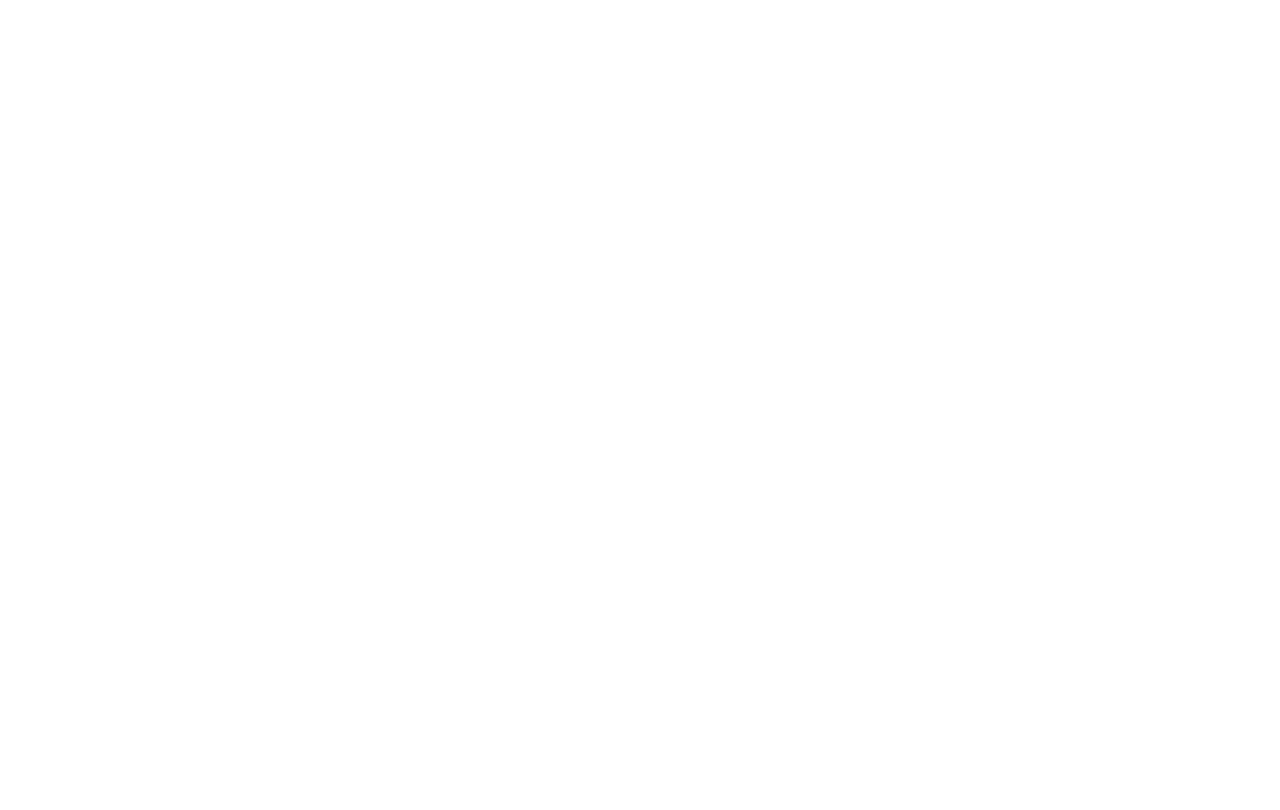
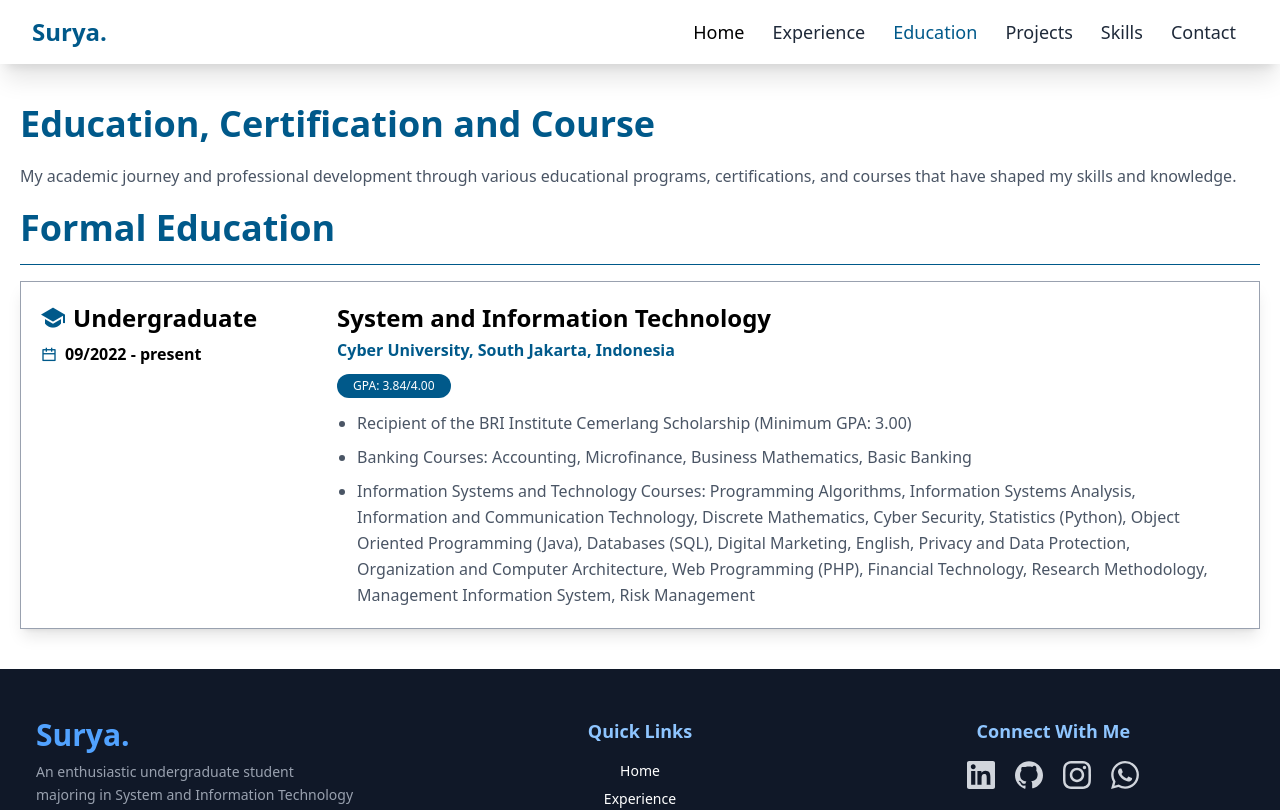
Before and after one commit to sryaerlmba/new-portfolio, a Vue app: page /education in a window 1280 px wide. Before the commit this address had no page. Shown: the top 810 px of the page. Built offline with nearby package versions, Linux system fonts and the light colour scheme.

Commit message:
experince and education page

```diff
--- a/public/data/experience.json
+++ b/public/data/experience.json
@@ -9,6 +9,15 @@
         "Currently building a CMS using Laravel 12 and Inertia.js with Vue.js",
         "Currently Revamped the bririns website UI using Codeigniter 4",
         "Built a big data dashboard for PT BRI Life clients using Chart.js"
+      ],
+      "techStack": [
+        "Laravel",
+        "Vue.js",
+        "Inertia.js",
+        "Codeigniter",
+        "Chart.js",
+        "PHP",
+        "JavaScript"
       ]
     },
     {
@@ -20,7 +29,8 @@
         "Developed three engaging and visually appealing books tailored for children aged 4-7 years.",
         "Designed three book covers and structured 25+ pages.",
         "Illustrated and brought characters to life through the creation of vector graphics, enhancing the overall visual appeal and storytelling experience for the target audience."
-      ]
+      ],
+      "techStack": ["Adobe Illustrator", "Adobe Photoshop"]
     },
     {
       "title": "Graphic Designer",
@@ -31,21 +41,23 @@
         "Created 15+ graphic designs, including banner designs, brochures, posters, logos",
         "Managed 50+ printing projects, ensuring high-quality output",
         "Successfully completed various projects and met deadlines"
-      ]
+      ],
+      "techStack": ["Adobe Illustrator", "Adobe Photoshop"]
     }
   ],
   "organizationExperience": [
     {
-    "title": "Staff of the Media and Information Division",
-    "type": "Organization",
-    "organization": "Badan Eksekutif Mahasiswa",
-    "period": "September 2022 - January 2025",
-    "details": [
+      "title": "Staff of the Media and Information Division",
+      "type": "Organization",
+      "organization": "Badan Eksekutif Mahasiswa",
+      "period": "September 2022 - January 2025",
+      "details": [
         "Effectively communicated 50+ updates to BEM Cyber University stakeholders via both online and offline media channels.",
         "Published comprehensive reports on BEM Cyber University studies, activity publications, and documentation.",
         "Facilitated and strengthen BEM Cyber University's connections with external entities by actively managing social media platforms.",
         "Designed visually appealing and cohesive Instagram feeds, maintaining a consistent and engaging online presence."
-    ]
+      ],
+      "techStack": ["Figma", "Adobe Illustrator", "Adobe Photoshop", "Canva"]
     },
     {
       "title": "Staff of the Media and Marketing Division",
@@ -57,7 +69,8 @@
         "Designed 30+ visually compelling graphics for Instagram, increasing engagement.",
         "Crafted captivating and informative content for Decompe 3.0's Instagram, driving user interaction and website traffic.",
         "Conceptualized 10+ merchandise designs, boosting brand awareness and sales."
-      ]
+      ],
+      "techStack": ["Figma"]
     }
   ]
 }
--- a/src/components/Education.vue
+++ b/src/components/Education.vue
@@ -29,7 +29,6 @@ const button = {
   education: 'View Education Details',
   certifications: 'View All Certifications',
 }
-
 </script>
 
 <template>
@@ -41,7 +40,7 @@ const button = {
       Education
     </h1>
     <hr class="my-5 text-sky-800 max-w-[90vw] mx-auto" />
-    <div class="p-5 sm:p-0">
+    <div class="px-5 sm:p-0">
       <div class="border p-5 border-gray-400 rounded-1xl shadow-lg" data-aos="fade-left">
         <div class="flex sm:gap-20 flex-col sm:flex-row">
           <div class="flex flex-col gap-2 my-2 sm:my-0">
@@ -53,29 +52,56 @@ const button = {
               <i class="ri-calendar-line text-sky-800 text-1xl"></i>
               <p class="font-semibold text-1xl">09/2022 - present</p>
             </div>
-            <div class="mt-30">
-              <ButtonHover :text="button.education" />
-            </div>
           </div>
           <div>
             <h1 class="font-semibold text-2xl">System and Information Technology</h1>
             <p class="font-semibold text-sky-800 mt-1">
               Cyber University, South Jakarta, Indonesia
             </p>
-            <Badge :text="badges.education.label" class="mt-3"/>
+            <Badge :text="badges.education.label" class="mt-3" />
             <p class="mt-3 text-gray-600">
-              Recipient of the BRI
-               Institute Cemerlang Scholarship (Minimum GPA: 3.00)
+              Recipient of the BRI Institute Cemerlang Scholarship (Minimum GPA: 3.00)
             </p>
           </div>
         </div>
-
+        <div class="mt-10 sm:w-60">
+          <ButtonHover :text="button.education" />
+        </div>
       </div>
     </div>
 
-    <div class="grid md:grid-cols-2 lg:grid-cols-3 mt-1 sm:mt-5 gap-5 sm:gap-5 sm:grid-cols-1 place-items-center\" data-aos="fade-up">
+     <!-- Key Course  -->
+     <div class="px-5 sm:p-0 h-full md:mt-5 my-5 ">
+      <div id="awards" class="border p-5 border-gray-400 flex h-full flex-col shadow-lg">
+        <div class="flex items-center gap-2">
+          <i class="ri-book-line text-2xl"></i>
+          <p class="text-2xl font-semibold">Key Courses</p>
+        </div>
+        <div class="mt-3">
+          <h1 class="font-semibold text-gray-800">IT Courses:</h1>
+          <p class="text-gray-600">
+            Programming Algorithms, Information Systems Analysis, Information and Communication
+            Technology, Discrete Mathematics, Cyber Security, Statistics (Python), Object Oriented
+            Programming (Java), Databases (SQL), Digital Marketing, English, Privacy and Data
+            Protection, Organization and Computer Architecture, Web Programming (PHP), Financial
+            Technology, Research Methodology, Management Information System, Risk Management.
+          </p>
+          <h1 class="font-semibold text-gray-800 mt-3">Banking Course:</h1>
+          <p class="text-gray-600">
+            Accounting, Microfinance, Business Mathematics, Basic Banking.
+          </p>
+        </div>
+      </div>
+    </div>
+
+    <div
+      class="grid md:grid-cols-2 mt-1 sm:mt-5 gap-5 sm:gap-5 sm:grid-cols-1 place-items-center\"
+      data-aos="fade-up"
+    >
       <div class="px-5 sm:p-0 h-full">
-        <div class="border p-5 border-gray-400 rounded-1xl flex h-full flex-col justify-between shadow-lg">
+        <div
+          class="border p-5 border-gray-400 rounded-1xl flex h-full flex-col justify-between shadow-lg"
+        >
           <div>
             <div class="flex gap-2 mb-5 items-center">
               <i class="ri-award-line text-2xl"></i>
@@ -112,30 +138,6 @@ const button = {
           </div>
         </div>
       </div>
-
-      <!-- Key Course  -->
-      <div class="px-5 sm:p-0 h-full  ">
-        <div id="awards" class="border p-5 border-gray-400 flex h-full flex-col shadow-lg">
-          <div class="flex items-center gap-2">
-            <i class="ri-book-line text-2xl"></i>
-            <p class="text-2xl font-semibold">Key Courses</p>
-          </div>
-          <div class="mt-3">
-            <h1 class="font-semibold text-gray-800">IT Courses:</h1>
-            <p class="text-gray-600">
-              Programming Algorithms, Information Systems Analysis, Information and Communication
-              Technology, Discrete Mathematics, Cyber Security, Statistics (Python), Object Oriented
-              Programming (Java), Databases (SQL), Digital Marketing, English, Privacy and Data
-              Protection, Organization and Computer Architecture, Web Programming (PHP), Financial
-              Technology, Research Methodology, Management Information System, Risk Management.
-            </p>
-            <h1 class="font-semibold text-gray-800 mt-3">Banking Course:</h1>
-            <p class="text-gray-600">
-              Accounting, Microfinance, Business Mathematics, Basic Banking.
-            </p>
-          </div>
-        </div>
-      </div>
     </div>
   </section>
 </template>
--- /dev/null
+++ b/src/components/ExperienceDetail.vue
@@ -0,0 +1,58 @@
+<script setup>
+import { defineProps } from 'vue';
+import Badge from './Badge.vue';
+
+defineProps({
+  type: {
+    type: String,
+    required: true,
+  },
+  title: {
+    type: String,
+    required: true,
+  },
+  company: {
+    type: String,
+    required: true,
+  },
+  period: {
+    type: String,
+    required: true,
+  },
+  details: {
+    type: Array,
+    required: true,
+  },
+  techStack: {
+    type: Array,
+    required: true,
+  },
+})
+
+</script>
+
+<template>
+  <div class="border-gray-400 border rounded-sm flex flex-col md:flex-row md:gap-5">
+    <div class="bg-gray-200 md:w-1/4 w-full p-5">
+      <p class="font-semibold text-black">{{ type }}</p>
+      <h1 class="text-black font-bold text-2xl">{{ title }}</h1>
+      <p class="text-gray-600">{{ company }}</p>
+      <div class="flex gap-1">
+        <i class="ri-calendar-line"></i>
+        <p>{{ period }}</p>
+      </div>
+    </div>
+
+    <div class="md:w-3/4 w-full p-5 md:p-5">
+      <ul class="flex flex-col gap">
+        <li class="font-medium text-gray-600" v-for="(item, index) in details" :key="index">
+          {{ item }}
+        </li>
+      </ul>
+      <div class="flex flex-wrap gap-2 mt-2">
+        <Badge v-for="(item, index) in techStack" :text="item" :key="index" />
+      </div>
+    </div>
+  </div>
+
+</template>
--- a/src/components/Nav.vue
+++ b/src/components/Nav.vue
@@ -6,6 +6,8 @@ const isOpen = ref(false);
 const toggleMenu = () => {
   isOpen.value = !isOpen.value;
 };
+
+const active = "text-sky-800"
 
 </script>
 
@@ -19,12 +21,12 @@ const toggleMenu = () => {
 
         <div class="hidden sm:block">
           <div class="flex space-x-1">
-            <a href="#" class="rounded-md px-3 py-2 text-lg font-medium text-sky-800 hover:text-sky-800">Home</a>
-            <a href="#" class="rounded-md px-3 py-2 text-lg font-medium text-gray-800 hover:text-sky-800">Experience</a>
-            <a href="#" class="rounded-md px-3 py-2 text-lg font-medium text-gray-800 hover:text-sky-800">Education</a>
-            <a href="#" class="rounded-md px-3 py-2 text-lg font-medium text-gray-800 hover:text-sky-800">Projects</a>
-            <a href="#" class="rounded-md px-3 py-2 text-lg font-medium text-gray-800 hover:text-sky-800">Skills</a>
-            <a href="#" class="rounded-md px-3 py-2 text-lg font-medium text-gray-800 hover:text-sky-800">Contact</a>
+            <RouterLink :exact-active-class="active" :to="{ name:'home'}" class="rounded-md px-3 py-2 text-lg font-medium hover:text-sky-800">Home</RouterLink>
+            <RouterLink :exact-active-class="active" :to="{ name:'experience' }" class="rounded-md px-3 py-2 text-lg font-medium text-gray-800 hover:text-sky-800">Experience</RouterLink>
+            <RouterLink :exact-active-class="active" :to="{name:'education'}" class="rounded-md px-3 py-2 text-lg font-medium text-gray-800 hover:text-sky-800">Education</RouterLink>
+            <RouterLink :exact-active-class="active" :to="{name:'projects'}" class="rounded-md px-3 py-2 text-lg font-medium text-gray-800 hover:text-sky-800">Projects</RouterLink>
+            <RouterLink :exact-active-class="active" :to="{name:'skills'}" class="rounded-md px-3 py-2 text-lg font-medium text-gray-800 hover:text-sky-800">Skills</RouterLink>
+            <RouterLink :exact-active-class="active" :to="{name:'contact'}" class="rounded-md px-3 py-2 text-lg font-medium text-gray-800 hover:text-sky-800">Contact</RouterLink>
           </div>
         </div>
 
@@ -68,13 +70,20 @@ const toggleMenu = () => {
 
     <div v-if="isOpen" class="sm:hidden" id="mobile-menu">
       <div class="space-y-1 px-2 pt-2 pb-3">
-        <a href="#" class="block rounded-md px-3 py-2 text-base font-medium text-gray-800 hover:bg-gray-100 hover:text-sky-800">Home</a>
-        <a href="#" class="block rounded-md px-3 py-2 text-base font-medium text-gray-800 hover:bg-gray-100 hover:text-sky-800">Experience</a>
-        <a href="#" class="block rounded-md px-3 py-2 text-base font-medium text-gray-800 hover:bg-gray-100 hover:text-sky-800">Education</a>
-        <a href="#" class="block rounded-md px-3 py-2 text-base font-medium text-gray-800 hover:bg-gray-100 hover:text-sky-800">Projects</a>
-        <a href="#" class="block rounded-md px-3 py-2 text-base font-medium text-gray-800 hover:bg-gray-100 hover:text-sky-800">Skills</a>
-        <a href="#" class="block rounded-md px-3 py-2 text-base font-medium text-gray-800 hover:bg-gray-100 hover:text-sky-800">Contact</a>
+        <RouterLink :exact-active-class="active" :to="{ name:'home'}" class="block rounded-md px-3 py-2 text-base font-medium text-gray-800 hover:bg-gray-100 hover:text-sky-800">Home</RouterLink>
+        <RouterLink :exact-active-class="active" :to="{ name:'experience' }" class="block rounded-md px-3 py-2 text-base font-medium text-gray-800 hover:bg-gray-100 hover:text-sky-800">Experience</RouterLink>
+        <RouterLink :exact-active-class="active" :to="{name:'education'}" class="block rounded-md px-3 py-2 text-base font-medium text-gray-800 hover:bg-gray-100 hover:text-sky-800">Education</RouterLink>
+        <RouterLink :exact-active-class="active" :to="{name:'projects'}" class="block rounded-md px-3 py-2 text-base font-medium text-gray-800 hover:bg-gray-100 hover:text-sky-800">Projects</RouterLink>
+        <RouterLink :exact-active-class="active" :to="{name:'skills'}" class="block rounded-md px-3 py-2 text-base font-medium text-gray-800 hover:bg-gray-100 hover:text-sky-800">Skills</RouterLink>
+        <RouterLink :exact-active-class="active" :to="{name:'contact'}" class="block rounded-md px-3 py-2 text-base font-medium text-gray-800 hover:bg-gray-100 hover:text-sky-800">Contact</RouterLink>
       </div>
     </div>
   </nav>
 </template>
+
+<style>
+.link-exact-active {
+  color: #0070f3;
+}
+
+</style>
--- a/src/router/index.js
+++ b/src/router/index.js
@@ -6,15 +6,37 @@ const router = createRouter({
   routes: [
     {
       path: '/',
-      name: 'homee',
+      redirect: '/home',
       component: HomeView,
       children: [
         {
-          path: '',
+          path: 'home',
           name: 'home',
           component: () => import('@/views/Home.vue'),
         },
-      ]
+        {
+          path: 'experience',
+          name: 'experience',
+          component: () => import('@/views/Experience.vue'),
+        },
+        {
+          path: 'education',
+          name: 'education',
+          component: () => import('@/views/Education.vue'),
+        },
+        {
+          path: 'projects',
+          name: 'projects',
+        },
+        {
+          path: 'skills',
+          name: 'skills',
+        },
+        {
+          path: 'contact',
+          name: 'contact',
+        }
+      ],
     },
   ],
 })
--- /dev/null
+++ b/src/views/Education.vue
@@ -0,0 +1,65 @@
+<script setup>
+import Badge from '@/components/Badge.vue'
+import { ref, onMounted, watchEffect } from 'vue'
+import Button from '@/components/Button.vue'
+</script>
+
+<template>
+  <div class="my-10 container mx-auto px-5">
+    <h1 class="text-sky-800 text-4xl font-bold">Education, Certification and Course</h1>
+    <p class="font-medium text-gray-600 mt-5">
+      My academic journey and professional development through various educational programs,
+      certifications, and courses that have shaped my skills and knowledge.
+    </p>
+
+    <!-- Formal Education -->
+    <div class="">
+      <h1 class="text-sky-800 text-4xl font-semibold mt-5">Formal Education</h1>
+      <hr class="h-px my-4 bg-sky-800 border-0" />
+
+      <div class="p-5 sm:p-0">
+        <div class="border p-5 border-gray-400 rounded-1xl shadow-lg" data-aos="fade-left">
+          <div class="flex sm:gap-20 flex-col sm:flex-row">
+            <div class="flex flex-col gap-2 my-2 sm:my-0">
+              <div class="flex gap-2">
+                <i class="text-2xl ri-graduation-cap-fill text-sky-800"></i>
+                <p class="font-semibold text-2xl">Undergraduate</p>
+              </div>
+              <div class="flex gap-2">
+                <i class="ri-calendar-line text-sky-800 text-1xl"></i>
+                <p class="font-semibold text-1xl">09/2022 - present</p>
+              </div>
+            </div>
+            <div>
+              <h1 class="font-semibold text-2xl">System and Information Technology</h1>
+              <p class="font-semibold text-sky-800 mt-1">
+                Cyber University, South Jakarta, Indonesia
+              </p>
+              <Badge text="GPA: 3.84/4.00" class="mt-3" />
+              <div class="px-5">
+                <ul
+                  class="mt-3 text-gray-600 list-disc list-outside space-y-2 leading-relaxed text-sm md:text-base"
+                >
+                  <li>Recipient of the BRI Institute Cemerlang Scholarship (Minimum GPA: 3.00)</li>
+                  <li>
+                    Banking Courses: Accounting, Microfinance, Business Mathematics, Basic Banking
+                  </li>
+                  <li>
+                    Information Systems and Technology Courses: Programming Algorithms, Information
+                    Systems Analysis, Information and Communication Technology, Discrete Mathematics,
+                    Cyber Security, Statistics (Python), Object Oriented Programming (Java), Databases
+                    (SQL), Digital Marketing, English, Privacy and Data Protection, Organization and
+                    Computer Architecture, Web Programming (PHP), Financial Technology, Research
+                    Methodology, Management Information System, Risk Management
+                  </li>
+                </ul>
+              </div>
+            </div>
+          </div>
+        </div>
+      </div>
+    </div>
+  </div>
+</template>
+
+<style scoped></style>
--- /dev/null
+++ b/src/views/Experience.vue
@@ -0,0 +1,56 @@
+<script setup>
+import Badge from '@/components/Badge.vue'
+import { ref, onMounted, watchEffect } from 'vue'
+import Button from '@/components/Button.vue'
+import ExperienceDetail from '@/components/ExperienceDetail.vue'
+
+const dataExperience = ref([])
+
+// mapping
+onMounted(async () => {
+  const res = await fetch('data/experience.json')
+  const data = await res.json()
+
+  const work = data.workExperience
+
+  const orga = data.organizationExperience.map((item) => ({
+    ...item,
+    company: item.organization,
+  }))
+
+  dataExperience.value = [...work, ...orga]
+
+  console.log(dataExperience.value)
+})
+
+</script>
+
+<template>
+  <div class="my-10 container mx-auto px-5">
+    <div>
+      <h1 class="font-bold text-4xl text-sky-800">Experience</h1>
+      <p class="mt-5 font-semibold">
+        My professional journey includes roles in web development, graphic design, and media
+        management. Each position has helped me develop a diverse skill set and adaptability across
+        different projects and environments.
+      </p>
+    </div>
+
+    <div class="mt-5 flex flex-col gap-5">
+      <ExperienceDetail v-for="(item, index) in dataExperience" :key="index" v-bind="item" />
+    </div>
+
+    <!-- contact -->
+    <div class="my-5 border p-5 border-gray-400 flex flex-col">
+      <h1 class="font-semibold text-xl pb-3">Additional Information</h1>
+      <p>
+        I'm always eager to take on new challenges and expand my professional experience. If you'd
+        like to discuss potential collaboration or have any questions about my work experience,
+        please don't hesitate to reach out. Contact Me
+      </p>
+      <Button text="Contact" class="justify-center mt-5 md:justify-start md:w-fit "/>
+    </div>
+  </div>
+</template>
+
+<style scoped></style>
```
Also changed, not shown: src/components/Jumbotron.vue (+18 -5 lines), src/components/Loading.vue (added, +32 -0 lines), src/stores/loading.js (added, +17 -0 lines), src/views/HomeView.vue (+24 -8 lines).
